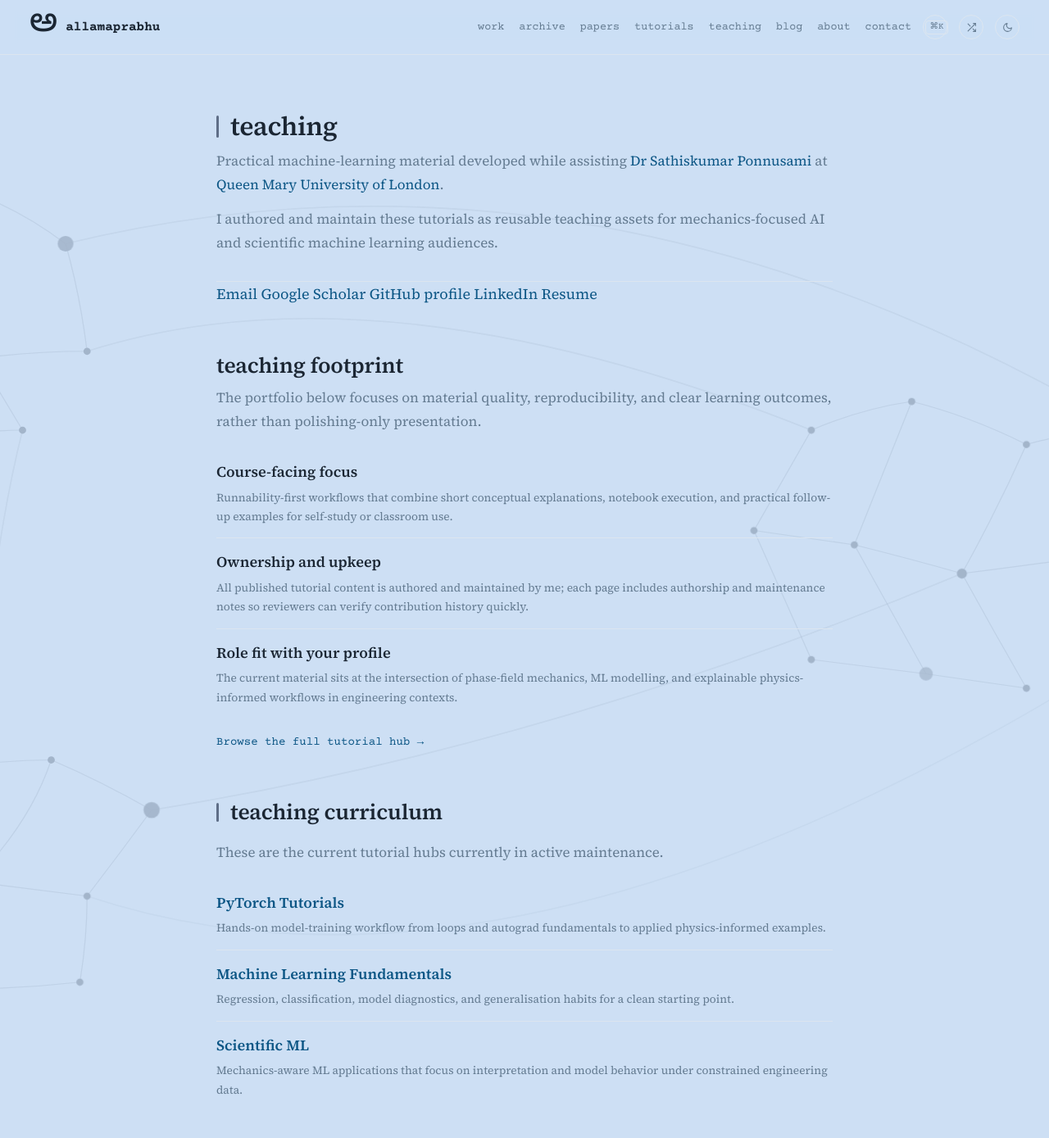
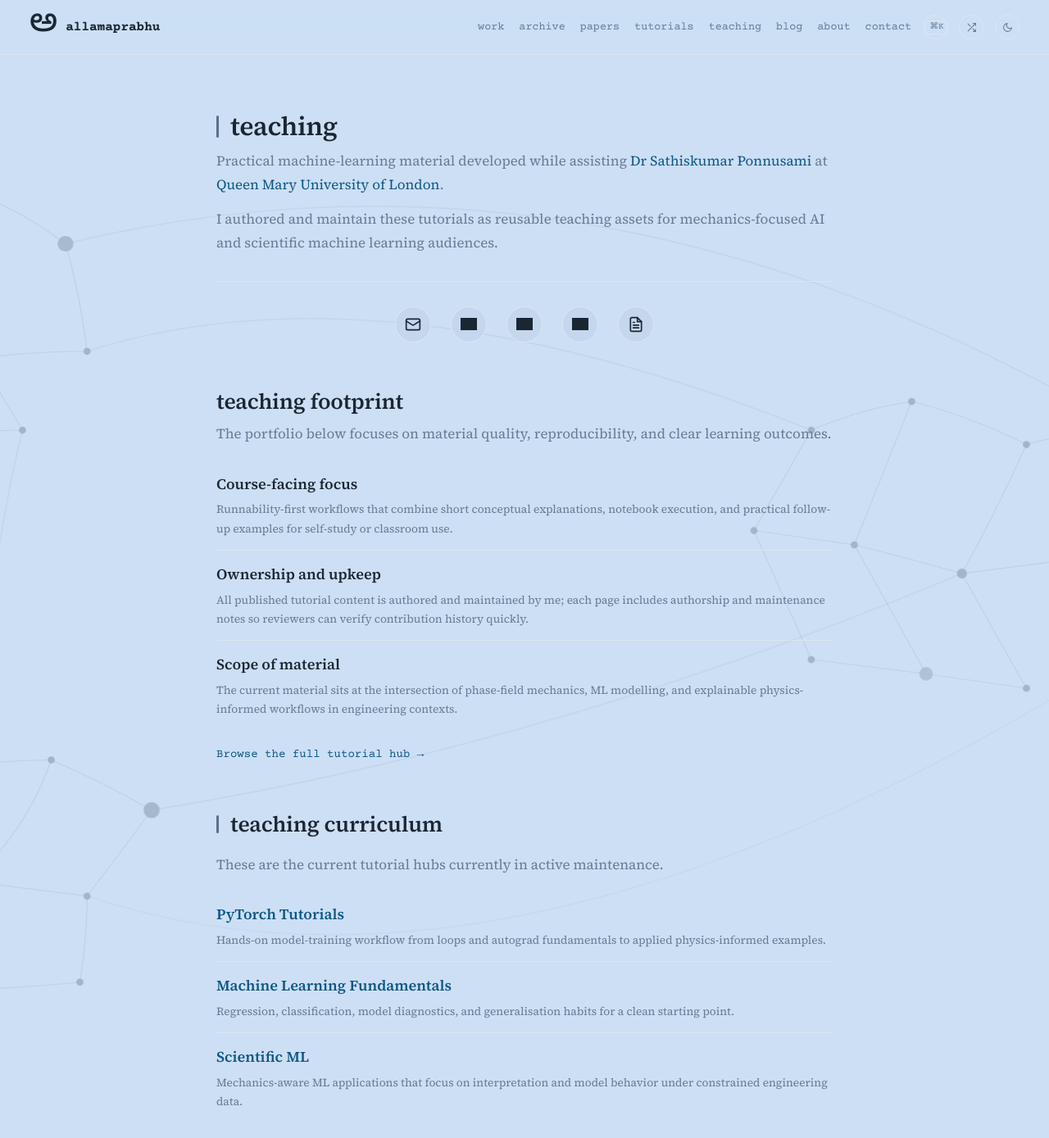
Before and after one commit to allamaprabhuani/allamaprabhuani.github.io, a Jekyll site: the page built from teaching.html, in a window 1280 px wide and 1400 px high. Shown: the top 1389 px of the window at 82% size. Built offline with Jekyll 4.4.1, drawn with Linux system fonts in a browser that asks for light colours; some of the changed text lies outside the part shown; grey boxes are pictures that could not be loaded.

Commit message:
Fix teaching.html layout and AI-sounding wording

```diff
--- a/teaching.html
+++ b/teaching.html
@@ -11,18 +11,38 @@
   <p class="muted">I authored and maintain these tutorials as reusable teaching assets for mechanics-focused AI and scientific machine learning audiences.</p>
 </header>
 
-<div class="contact-band" aria-label="Primary contact links">
-  <a href="mailto:allamaprabhuani@gmail.com">Email</a>
-  <a href="https://scholar.google.com/citations?user=dX3xKGsAAAAJ">Google Scholar</a>
-  <a href="https://github.com/allamaprabhuani">GitHub profile</a>
-  <a href="https://www.linkedin.com/in/allamaprabhu-ani">LinkedIn</a>
-  <a href="/assets/resume-master.pdf">Resume</a>
+<div class="social-links" role="list" aria-label="Primary contact links">
+  <a href="mailto:allamaprabhuani@gmail.com" aria-label="Email" class="social-link" role="listitem">
+    <svg xmlns="http://www.w3.org/2000/svg" viewBox="0 0 24 24" fill="none" stroke="currentColor" stroke-width="2" stroke-linecap="round" stroke-linejoin="round" aria-hidden="true"><rect width="20" height="16" x="2" y="4" rx="2"/><path d="m22 7-8.97 5.7a1.94 1.94 0 0 1-2.06 0L2 7"/></svg>
+  </a>
+  <a href="https://scholar.google.com/citations?user=dX3xKGsAAAAJ" aria-label="Google Scholar" class="social-link" role="listitem" target="_blank" rel="noopener noreferrer">
+    <span class="si-icon" style="--mask:url('https://cdn.jsdelivr.net/npm/simple-icons@latest/icons/googlescholar.svg')" aria-hidden="true"></span>
+  </a>
+  <a href="https://github.com/allamaprabhuani" aria-label="GitHub" class="social-link" role="listitem" target="_blank" rel="noopener noreferrer">
+    <span class="si-icon" style="--mask:url('https://cdn.jsdelivr.net/npm/simple-icons@latest/icons/github.svg')" aria-hidden="true"></span>
+  </a>
+  <a href="https://www.linkedin.com/in/allamaprabhu-ani" aria-label="LinkedIn" class="social-link" role="listitem" target="_blank" rel="noopener noreferrer">
+    <span class="si-icon" style="--mask:url('https://cdn.jsdelivr.net/npm/simple-icons@latest/icons/linkedin.svg')" aria-hidden="true"></span>
+  </a>
+  <a href="/assets/resume-master.pdf" aria-label="Resume (PDF)" class="social-link" role="listitem" target="_blank" rel="noopener noreferrer">
+    <svg xmlns="http://www.w3.org/2000/svg" viewBox="0 0 24 24" fill="none" stroke="currentColor" stroke-width="2" stroke-linecap="round" stroke-linejoin="round" aria-hidden="true"><path d="M14 2H6a2 2 0 0 0-2 2v16a2 2 0 0 0 2 2h12a2 2 0 0 0 2-2V8z"/><path d="M14 2v6h6"/><path d="M8 13h8M8 17h8M8 9h2"/></svg>
+  </a>
 </div>
+
+<style>
+/* Center the social links on this page to match the homepage */
+.social-links {
+  display: flex;
+  justify-content: center;
+  gap: 1.5rem;
+  margin: 30px 0;
+}
+</style>
 
 <section class="home-tutorials">
   <div class="section-lede">
     <h2>teaching footprint</h2>
-    <p class="muted">The portfolio below focuses on material quality, reproducibility, and clear learning outcomes, rather than polishing-only presentation.</p>
+    <p class="muted">The portfolio below focuses on material quality, reproducibility, and clear learning outcomes.</p>
   </div>
 
   <ul class="stack">
@@ -35,7 +55,7 @@
       <span class="brag-aside">All published tutorial content is authored and maintained by me; each page includes authorship and maintenance notes so reviewers can verify contribution history quickly.</span>
     </li>
     <li>
-      <b>Role fit with your profile</b>
+      <b>Scope of material</b>
       <span class="brag-aside">The current material sits at the intersection of phase-field mechanics, ML modelling, and explainable physics-informed workflows in engineering contexts.</span>
     </li>
   </ul>
@@ -68,7 +88,7 @@
 <section id="teaching-materials">
   <h2>ready-to-reuse material</h2>
   <div class="section-lede">
-    <p class="muted">Student-friendly and reviewer-friendly assets you can use directly in an interview discussion.</p>
+    <p class="muted">Student-friendly open-source assets available for public use and reference.</p>
   </div>
 
   <ul class="stack">
@@ -91,15 +111,15 @@
   <h2>how to use</h2>
   <ul class="stack">
     <li>
-      <b>For recruiters</b>
-      <span class="brag-aside">Use this page as the teaching evidence node: ownership, context, and practical outputs are explicitly stated.</span>
+      <b>For educators</b>
+      <span class="brag-aside">Use this page to access teaching materials: ownership, context, and practical outputs are explicitly stated.</span>
     </li>
     <li>
       <b>For collaborators</b>
       <span class="brag-aside">Bookmark the hub and choose one path based on audience: PyTorch fundamentals, ML foundations, or scientific ML.</span>
     </li>
     <li>
-      <b>For your own study tracker</b>
+      <b>For students</b>
       <span class="brag-aside">The material is designed to map to both foundational ML concepts and applied mechanics examples in a single progression.</span>
     </li>
   </ul>
```
